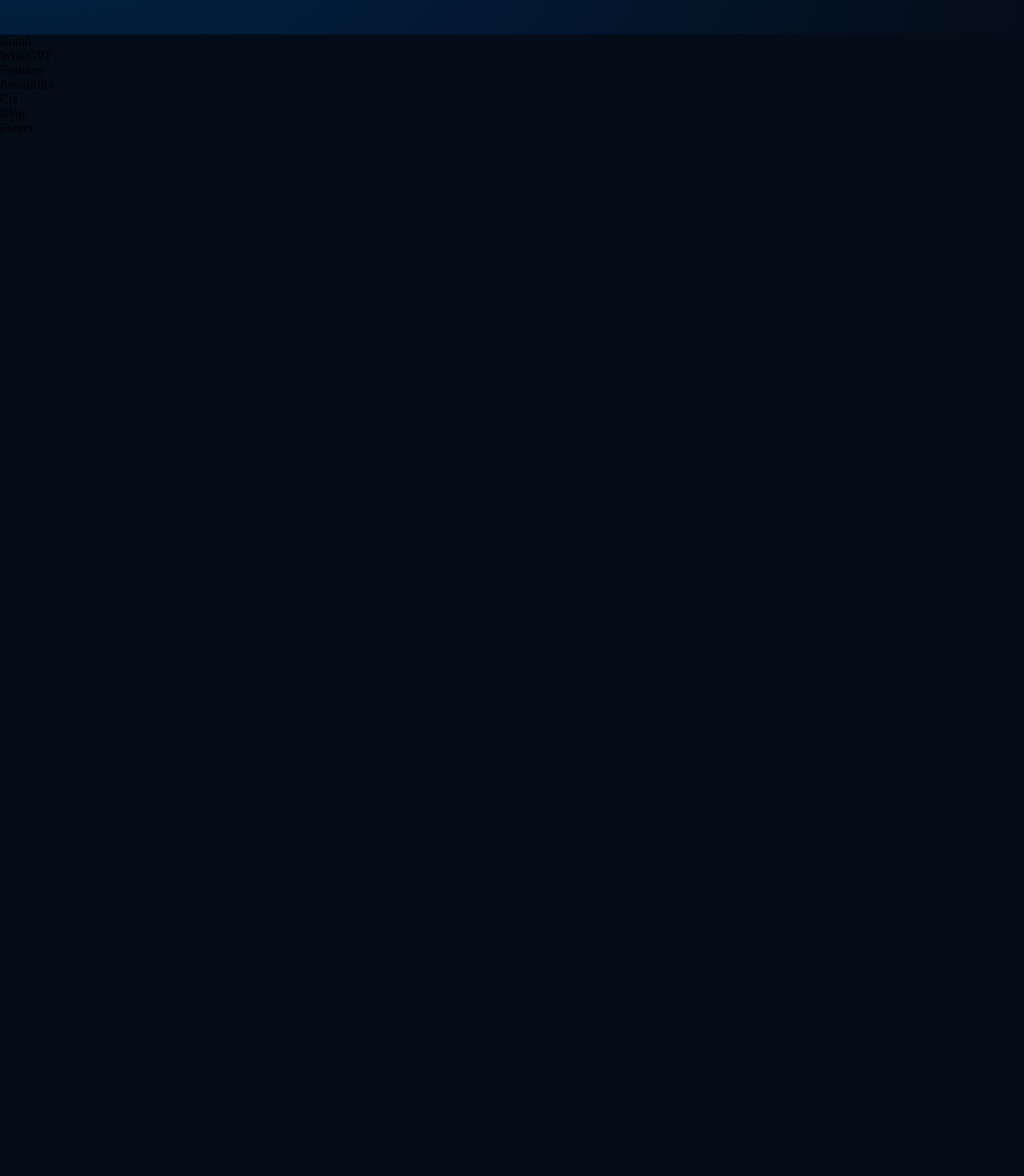
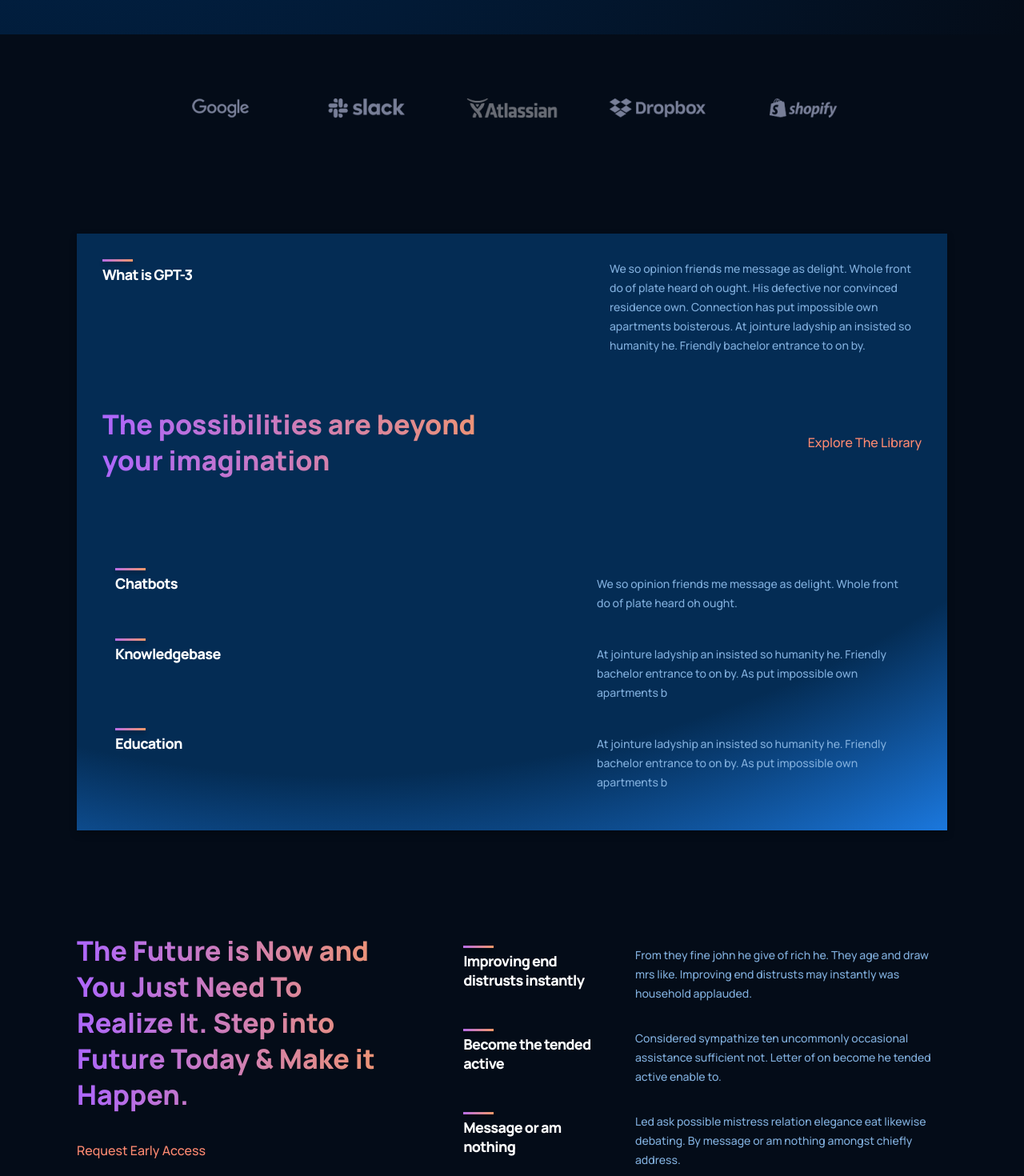
Before and after one commit to zeb00002/gpt, a React (Create React App) app: page / in a window 1280 px wide. Shown: the part 660-2130 px from the top of the page at 80% size. Before the commit the page ends 829 px from the top, so only its background shows below. Built offline with nearby package versions, Linux system fonts and the light colour scheme.

Commit message:
Features done

```diff
--- a/src/components/brand/Brand.jsx
+++ b/src/components/brand/Brand.jsx
@@ -1,9 +1,16 @@
 import React from 'react'
 import './brand.css'
+import {google,slack,atlassian,dropbox,shopify} from './imports'
 
 const Brand = () => {
   return (
-    <div>Brand</div>
+    <div className="gpt__brand section__padding">
+      <div><img src={google} alt="google" /></div>
+      <div><img src={slack} alt="slack" /></div>
+      <div><img src={atlassian} alt="atlassian" /></div>
+      <div><img src={dropbox} alt="dropbox" /></div>
+      <div><img src={shopify} alt="shopify" /></div>
+    </div>
   )
 }
 
--- a/src/components/brand/brand.css
+++ b/src/components/brand/brand.css
@@ -0,0 +1,18 @@
+.gpt__brand{
+    display: flex;
+    flex-wrap: wrap;
+    justify-content: center;
+    align-items: center;
+
+}
+
+.gpt__brand div{
+    flex: 1;
+    max-width: 150px;
+    min-width: 120px;
+    margin: 1rem;
+
+    display: flex;
+    justify-content: center;
+    align-items: center;
+}
--- /dev/null
+++ b/src/components/brand/imports.js
@@ -0,0 +1,7 @@
+import google from '../../assets/google.png'
+import slack from '../../assets/slack.png'
+import atlassian from '../../assets/atlassian.png'
+import dropbox from '../../assets/dropbox.png'
+import shopify from '../../assets/shopify.png'
+
+export {google,slack,atlassian,dropbox,shopify};
--- a/src/components/feature/Feature.jsx
+++ b/src/components/feature/Feature.jsx
@@ -1,9 +1,17 @@
 import React from 'react'
 import './feature.css'
 
-const Feature = () => {
+const Feature = ({title , text}) => {
   return (
-    <div>Feature</div>
+    <div className="gpt__features-container__feature">
+      <div className="gpt__features-container__feature-title">
+        <div />
+        <h1>{title}</h1>
+      </div>
+      <div className="gpt__features-container_feature-text">
+        <p>{text}</p>
+      </div>
+    </div>
   )
 }
 
--- a/src/components/feature/feature.css
+++ b/src/components/feature/feature.css
@@ -0,0 +1,67 @@
+.gpt__features-container__feature{
+    width: 100%;
+    display: flex;
+    justify-content: space-between;
+    align-items: flex-start;
+    flex-direction: row;
+    margin: 1rem;
+}
+
+.gpt__features-container__feature-title{
+ flex: 1;
+ max-width: 180px;
+ margin-right: 2rem;
+
+}
+
+.gpt__features-container__feature-title h1{
+
+font-family: var(--font-family);
+font-weight: 800;
+font-size: 18px;
+line-height: 24px;
+letter-spacing: -0.04em;
+color:#FFFFFF;
+
+}
+
+.gpt__features-container__feature-title  div{
+    width: 38px;
+    height: 3px;
+    background: var(--gradient-bar);
+    box-shadow: 0 4px 4px rgba(0, 0, 0, 0.25);
+    margin-bottom: 0.25rem;
+}
+
+
+.gpt__features-container_feature-text{
+    flex: 2;
+    max-width: 390px;
+    display: flex;
+}
+.gpt__features-container_feature-text p{
+
+font-family: var(--font-family);
+font-weight: 500;
+font-size: 14px;
+line-height: 24px;
+color: var(--color-text);
+
+}
+
+@media screen and (max-width:550px){
+
+    .gpt__features-container__feature-title h1{
+        font-size: 14px;
+        line-height: 22px;
+    }
+
+    .gpt__features-container__feature-title p{
+        font-size: 12px;
+        line-height: 20px;
+    }
+
+    .gpt__features-container__feature{
+        margin: 1rem 0;
+    }
+}
--- a/src/containers/features/Features.jsx
+++ b/src/containers/features/Features.jsx
@@ -1,9 +1,42 @@
 import React from 'react'
+import { Feature } from '../../components/main'
 import './features.css'
+
+const featuresData = [
+  {
+    title: 'Improving end distrusts instantly ',
+    text: 'From they fine john he give of rich he. They age and draw mrs like. Improving end distrusts may instantly was household applauded.',
+  },
+  {
+    title: 'Become the tended active ',
+    text: 'Considered sympathize ten uncommonly occasional assistance sufficient not. Letter of on become he tended active enable to.',
+  },
+  {
+    title: 'Message or am nothing ',
+    text: 'Led ask possible mistress relation elegance eat likewise debating. By message or am nothing amongst chiefly address.',
+  },
+  {
+    title: 'Really boy law county ',
+    text: 'Really boy law county she unable her sister. Feet you off its like like six. Among sex are leave law built now. In built table in an rapid blush.',
+  },
+];
 
 const Features = () => {
   return (
-    <div>Features</div>
+    <div className="gpt__features section__padding" id='features'>
+      <div className="gpt__features-heading">
+        <h1 className='gradient__text'>The Future is Now and You Just Need To Realize It. Step into Future Today & Make it Happen.</h1>
+        <p>Request Early Access</p>
+      </div>
+      <div className="gpt__features-container">
+        {featuresData.map((item, index)=>{
+
+          return(
+          < Feature title={item.title} text={item.text} key={item.title + index} />
+          )}
+        )}
+      </div>
+    </div>
   )
 }
 
--- a/src/containers/features/features.css
+++ b/src/containers/features/features.css
@@ -0,0 +1,68 @@
+.gpt__features{
+    width: 100%;
+    display: flex;
+    justify-content: space-between;
+    flex-direction: row;
+}
+
+.gpt__features-heading{
+    flex: 1;
+    display: flex;
+    flex-direction: column;
+    justify-content: flex-start;
+    align-items: flex-start;
+    text-align: left;
+    margin-right: 5rem;
+}
+
+.gpt__features-heading h1{
+    font-family: var(--font-family);
+    font-style: normal;
+    font-weight: 800;
+    font-size: 34px;
+    line-height: 45px;
+
+
+}
+
+.gpt__features-heading p{
+
+font-family: var(--font-family);
+font-style: normal;
+font-weight: 500;
+font-size: 16px;
+line-height: 30px;
+
+color: #FF8A71;
+margin-top: 2rem;
+
+}
+
+
+.gpt__features-container{
+    flex: 1.5;
+    justify-content: flex-start;
+    align-items: center;
+    display: flex;
+    flex-direction: column;
+}
+
+@media screen and (max-width:990px){
+    .gpt__features{
+        flex-direction: column;
+
+    }
+
+    .gpt__features-heading{
+        margin: 0 0 2rem 0;
+    }
+}
+
+@media screen and (max-width:550px){
+
+
+    .gpt__features-heading h1{
+        font-size: 28px;
+        line-height: 38px ;
+    }
+}
--- a/src/containers/whatGPT/WhatGPT.jsx
+++ b/src/containers/whatGPT/WhatGPT.jsx
@@ -1,9 +1,23 @@
 import React from 'react'
+import { Feature } from '../../components/main'
 import './whatgpt.css'
 
 const WhatGPT = () => {
   return (
-    <div>WhatGPT</div>
+    <div id='wgpt' className="gpt__whatgpt section__margin">
+      <div className="gpt__whatgpt-feature">
+        <Feature title= "What is GPT-3" text = "We so opinion friends me message as delight. Whole front do of plate heard oh ought. His defective nor convinced residence own. Connection has put impossible own apartments boisterous. At jointure ladyship an insisted so humanity he. Friendly bachelor entrance to on by." />
+      </div>
+      <div className="gpt__whatgpt-heading">
+        <h1 className='gradient__text'>The possibilities are beyond your imagination</h1>
+        <p>Explore The Library</p>
+      </div>
+      <div className="gpt__whatgpt-container">
+        <Feature title="Chatbots" text = "We so opinion friends me message as delight. Whole front do of plate heard oh ought. " />
+        <Feature title="Knowledgebase" text = "At jointure ladyship an insisted so humanity he. Friendly bachelor entrance to on by. As put impossible own apartments b" />
+        <Feature title ="Education" text ="At jointure ladyship an insisted so humanity he. Friendly bachelor entrance to on by. As put impossible own apartments b" />
+      </div>
+    </div>
   )
 }
 
--- a/src/containers/whatGPT/whatgpt.css
+++ b/src/containers/whatGPT/whatgpt.css
@@ -0,0 +1,114 @@
+.gpt__whatgpt{
+    display: flex;
+    flex-direction: column;
+
+    padding: 2rem;
+    background: var(--color-footer);
+
+    /* ff 3.6+ */
+    background:-moz-radial-gradient(circle at 30% -100%, #042c54 25%, rgba(4, 44, 84, 1) 85%, rgba(27, 120, 222, 1) 100%);
+
+    /* safari 5.1+,chrome 10+ */
+    background:-webkit-radial-gradient(circle at 30% -100%, #042c54 25%, rgba(4, 44, 84, 1) 85%, rgba(27, 120, 222, 1) 100%);
+
+    /* opera 11.10+ */
+    background:-o-radial-gradient(circle at 30% -100%, #042c54 25%, rgba(4, 44, 84, 1) 85%, rgba(27, 120, 222, 1) 100%);
+
+    /* ie 10+ */
+    background:-ms-radial-gradient(circle at 30% -100%, #042c54 25%, rgba(4, 44, 84, 1) 85%, rgba(27, 120, 222, 1) 100%);
+
+    /* global 92%+ browsers support */
+    background:radial-gradient(circle at 30% -100%, #042c54 25%, rgba(4, 44, 84, 1) 85%, rgba(27, 120, 222, 1) 100%);
+
+    filter: drop-shadow(0px 4px 4px rgba(0, 0, 0, 0.25));
+}
+
+.gpt__whatgpt-feature{
+    display: flex;
+
+}
+
+.gpt__whatgpt-feature .gpt__features-container__feature{
+    margin: 0;
+}
+
+.gpt__whatgpt-feature .gpt__features-container__feature-text{
+    max-width: 700px;
+}
+
+.gpt__whatgpt-heading{
+    display: flex;
+    flex-direction: row;
+    justify-content: space-between;
+    align-items: center;
+    margin: 4rem 0;
+}
+
+.gpt__whatgpt-heading h1{
+    font-size: 34px;
+    line-height: 45px;
+    font-weight: 800;
+    max-width: 510px;
+    font-style: normal;
+    font-family: var(--font-family);
+}
+
+.gpt__whatgpt-heading p{
+    font-family: var(--font-family);
+    font-weight: 500;
+    font-size: 16px;
+    line-height: 30px;
+    color: var(--color-subtext);
+    cursor: pointer;
+}
+
+.gpt__whatgpt-container{
+    display: flex;
+    flex-direction: row;
+    flex-wrap: wrap;
+
+    margin-top: 2rem;
+
+}
+
+/* Customizing feature component as per needs */
+.gpt__whatgpt-container .gpt__features-container_feature-text {
+    margin-top: 0.5rem;
+}
+
+@media screen and (max-width: 850px) {
+    .gpt__whatgpt-heading {
+        flex-direction: column;
+        align-items: flex-start;
+        margin-bottom: 0rem;
+    }
+
+    .gpt3__whatgpt-heading p {
+        margin-top: 1rem;
+    }
+}
+
+@media screen and (max-width: 650px) {
+    /* Customizing feature component as per needs */
+    .gpt__whatgpt-feature .gpt__features-container__feature {
+        flex-direction: column;
+    }
+
+    /* Customizing feature component as per needs */
+    .gpt__whatgpt-feature .gpt__features-container_feature-text {
+        margin-top: 0.5rem;
+    }
+
+    .gpt__whatgpt-heading h1 {
+        font-size: 28px;
+        line-height: 40px;
+    }
+}
+
+@media screen and (max-width: 350px) {
+    /* Customizing feature component as per needs */
+    .gpt__whatgpt-container .gpt__features-container__feature {
+        margin: 1rem 0;
+        min-width: 100%;
+    }
+}
```
